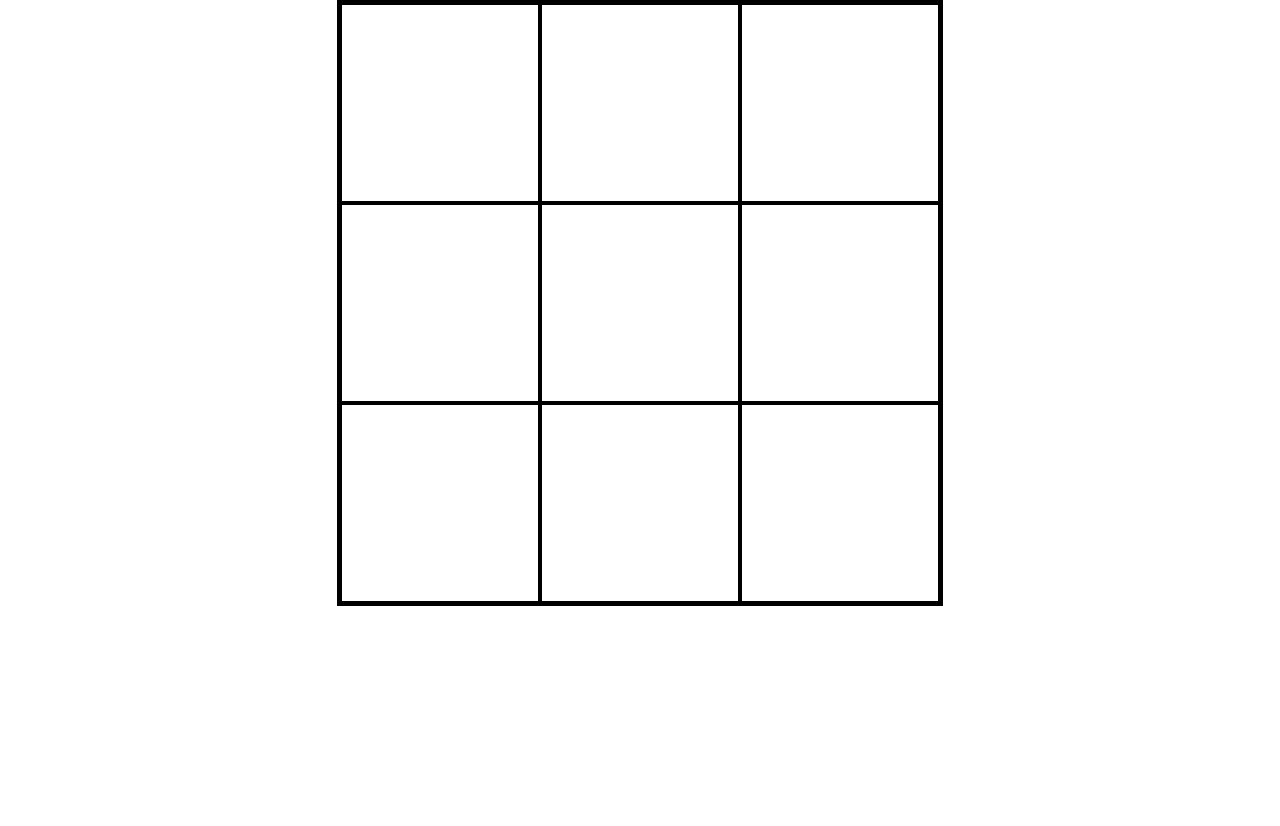
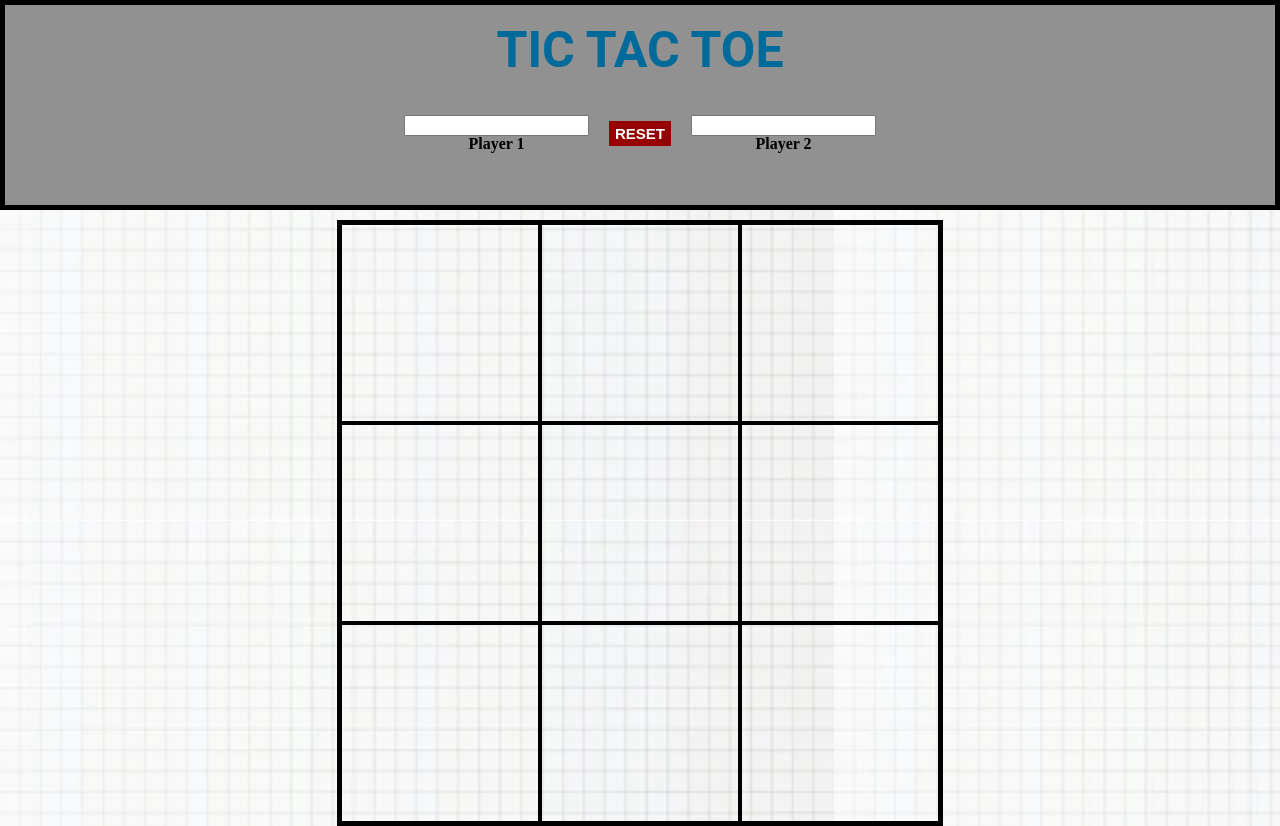
Before and after one commit to lufere/tic-tac-toe, a plain HTML site: page index.html in a window 1280 px wide. Before the commit the page ends 800 px from the top, so only its background shows below. Drawn offline with Linux system fonts and the light colour scheme.

Commit message:
Created GUI and added a reset function that completely resets the board

```diff
--- a/css/style.css
+++ b/css/style.css
@@ -1,16 +1,21 @@
 body{
     display: flex;
     justify-content: center;
-    align-items: center;
+    background-color: rgb(53, 53, 53);
+    background-image: url("bg.png")
 }
 
 #gameboard{
+    margin-top: 20px;
+    position: absolute;
+    top: 200px;
     border: 3px solid;
     height: 600px;
     width: 600px;
     display:grid;
     grid-template-columns: 1fr 1fr 1fr;
     grid-template-rows: 1fr 1fr 1fr;
+
 }
 
 .tile{
@@ -19,6 +24,52 @@ body{
     justify-content: center;
     align-items: center;
     font-size: 100px;
+    color:rgb(0, 0, 0);
     font-family: arial;
     font-weight: bold;
 }
+
+header{
+    display:flex;
+    flex-direction: column;
+    align-items: center;
+    width: 100%;
+    height: 200px;
+    background-color: rgb(145, 145, 145);
+    border: 5px solid black;
+}
+
+h1{
+    font-size: 50px;
+    font-weight: bold;
+    font-family: "Roboto", arial;
+    color:rgb(0, 106, 155);
+    margin: 20px 0;
+}
+
+#inputs{
+    width: 1000px;
+    display: flex;
+    justify-content: center;
+    align-items: center;
+}
+
+#inputs div{
+    margin: 20px;
+    display:flex;
+    flex-direction: column;
+    align-items: center;
+}
+
+#inputs p{
+    font-weight: bold;
+}
+
+#reset{
+    height:25px;
+    font-weight: bold;
+    font-size: 15px;
+    color: white;
+    background-color: rgb(150, 0, 0);
+    border: rgb(59, 0, 0);
+}
--- a/index.html
+++ b/index.html
@@ -1,12 +1,26 @@
 <!DOCTYPE html>
 
 <head>
+    <link rel="stylesheet" href="css/reset.css">
     <link rel="stylesheet" href="css/style.css">
-    <link rel="stylesheet" href="css/reset.css">
     <title>Tic Tac Toe</title>
 </head>
 
 <body>
+    <header>
+        <h1>TIC TAC TOE</h1>
+        <div id="inputs">
+            <div>
+                <input id = "player1">
+                <p>Player 1</p>
+            </div>
+            <button type="button" id = "reset">RESET</button>
+            <div>
+                <input id = "player2">
+                <p>Player 2</p>
+            </div>
+        </div>
+    </header>
     <div id = "gameboard">
         <div class="tile" data-spot = "0">
 
--- a/js/script.js
+++ b/js/script.js
@@ -36,24 +36,41 @@ const Gameboard = (()=>{
         }
         return true;
     }
-    return {render,checkFinish,checkWin}
+
+    return {render,checkFinish,checkWin,reset}
 })()
 
 Gameflow = (()=>{
+    var winner="";
     document.querySelectorAll('.tile').forEach(tile => tile.addEventListener('click', getPosition));
     var turn = true;
     function toggleTurn(){
         turn = !turn;
     }
+
     function getPosition(event) {
+        if (winner) return false;
         position = event.target.dataset.spot;
         if(event.target.innerHTML == ""){
             turn? player1.place(position): player2.place(position);
             toggleTurn();
-            console.log(Gameboard.checkWin());
-            if (Gameboard.checkFinish()) alert("It's a tie!");
+            if (Gameboard.checkWin()){
+                winner = Gameboard.checkWin();
+                alert ("The winner is " + winner + "!")
+            }
+            if (Gameboard.checkFinish() && !Gameboard.checkWin()) alert("It's a tie!");
         }
       }
+
+    const reset = ()=>{
+        winner="";
+        turn=true;
+        boardstatus = ["","","","","","","","",""];
+        Gameboard.render();
+
+    }
+      document.querySelector("#reset").addEventListener("click",reset);
+
     return{toggleTurn}
 })()
 
```
Also changed, not shown: css/bg.png (added).
